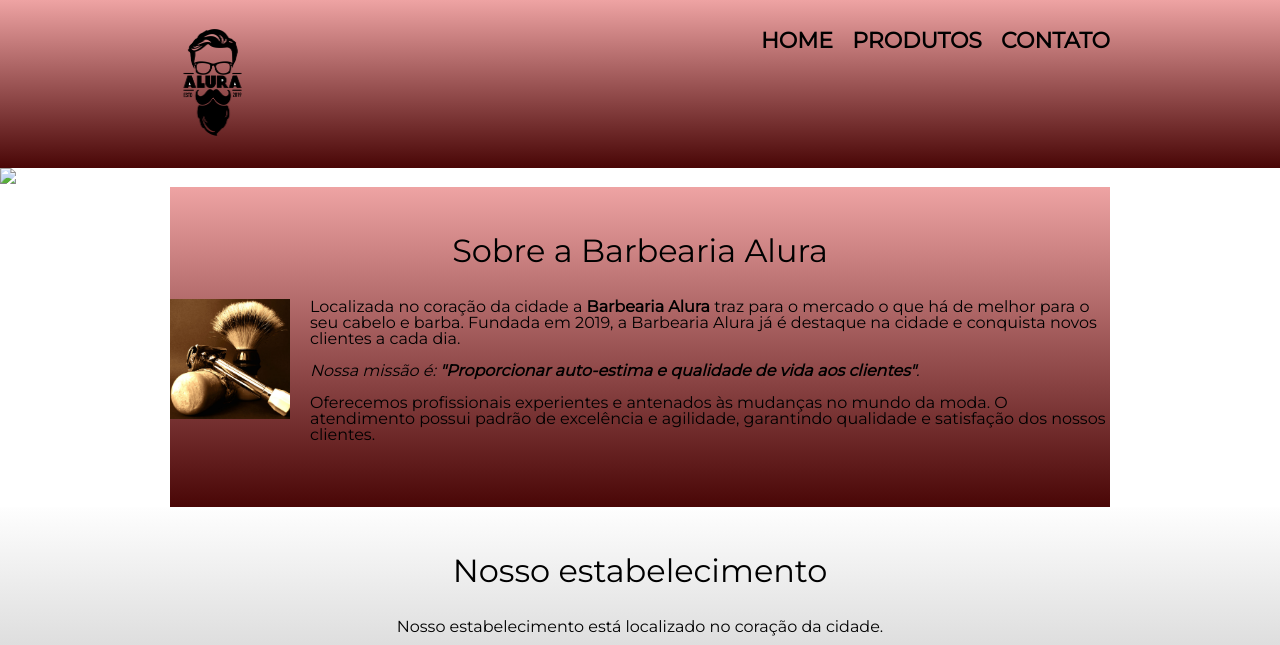
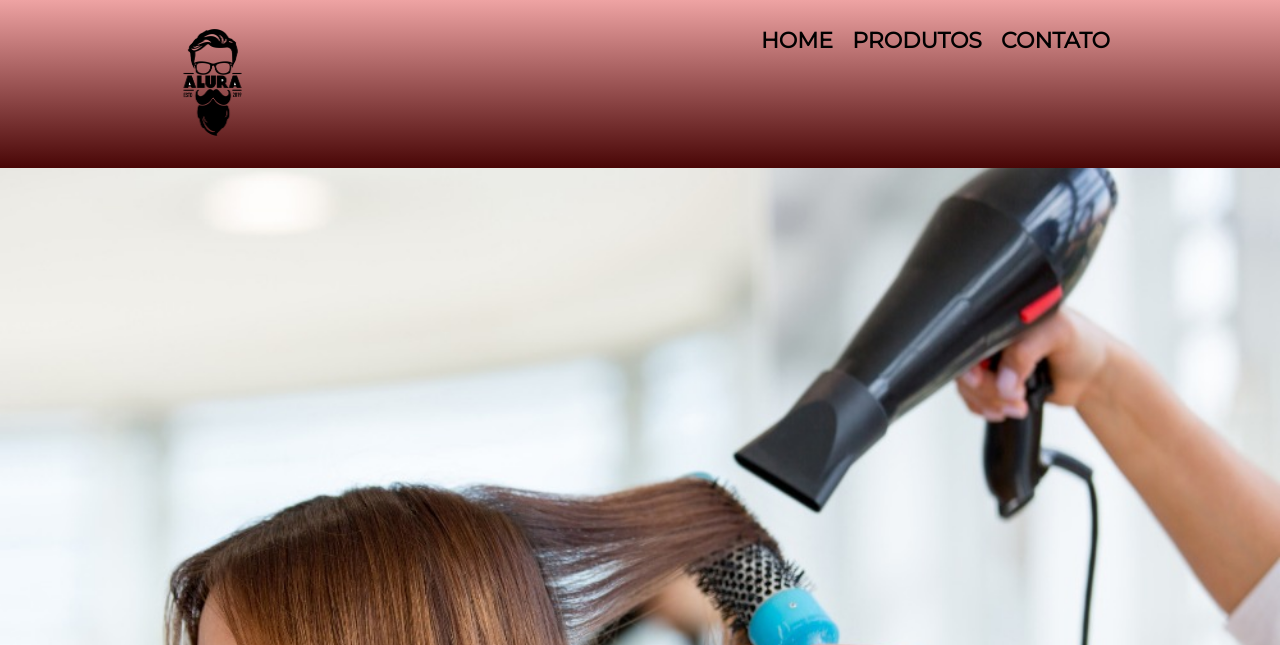
Before and after one commit to hemileeb/barba, a plain HTML site: page index.html in a window 1280 px wide. Shown: the top 645 px of the page. Drawn offline with Linux system fonts and the light colour scheme.

Commit message:
Update index.html

```diff
--- a/index.html
+++ b/index.html
@@ -24,7 +24,7 @@
 			</div>
 		</header>
 
-		<img class="banner" src="banner.jpg">
+		<img class="banner" src="banner.jpeg">
 
 		<main>
 			<section class="principal">
```
